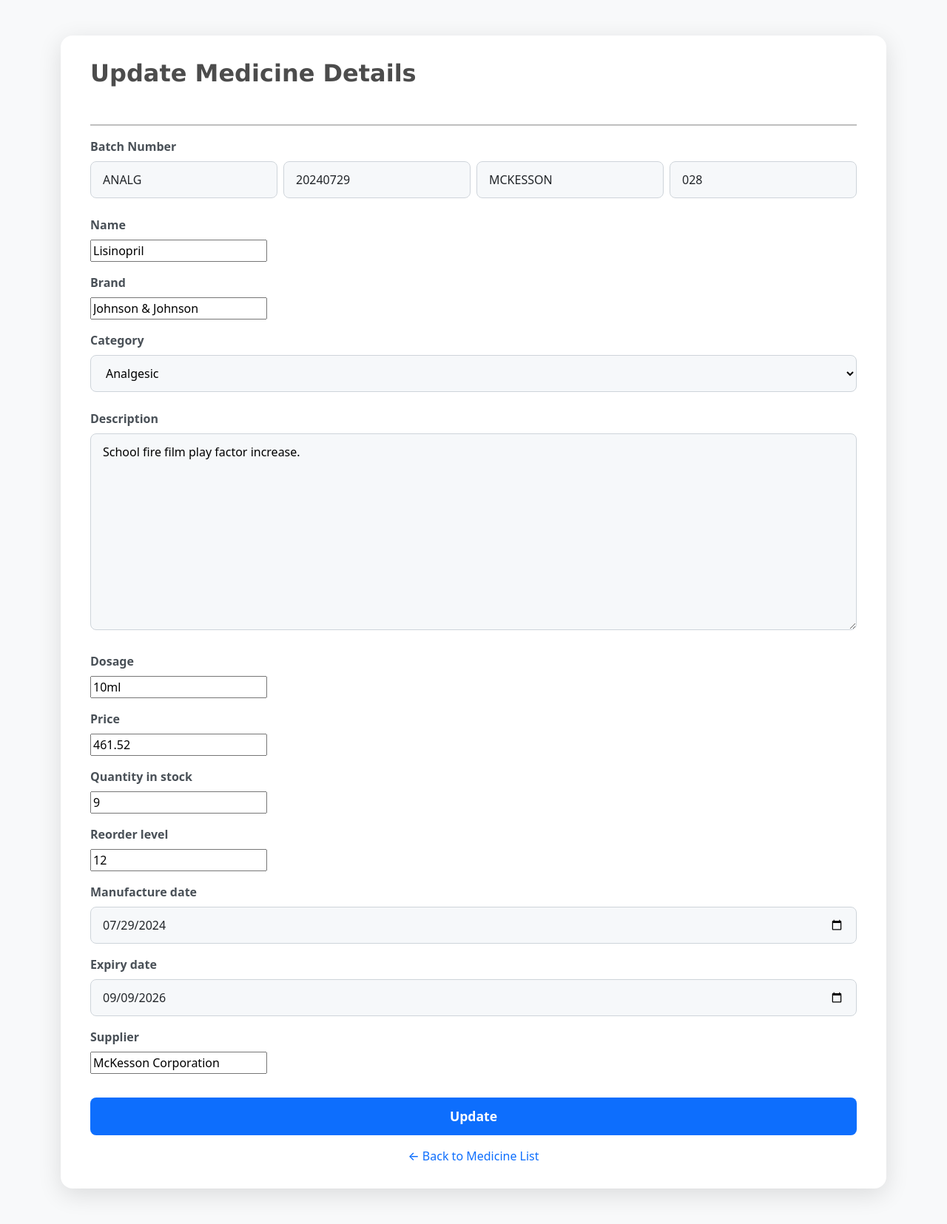
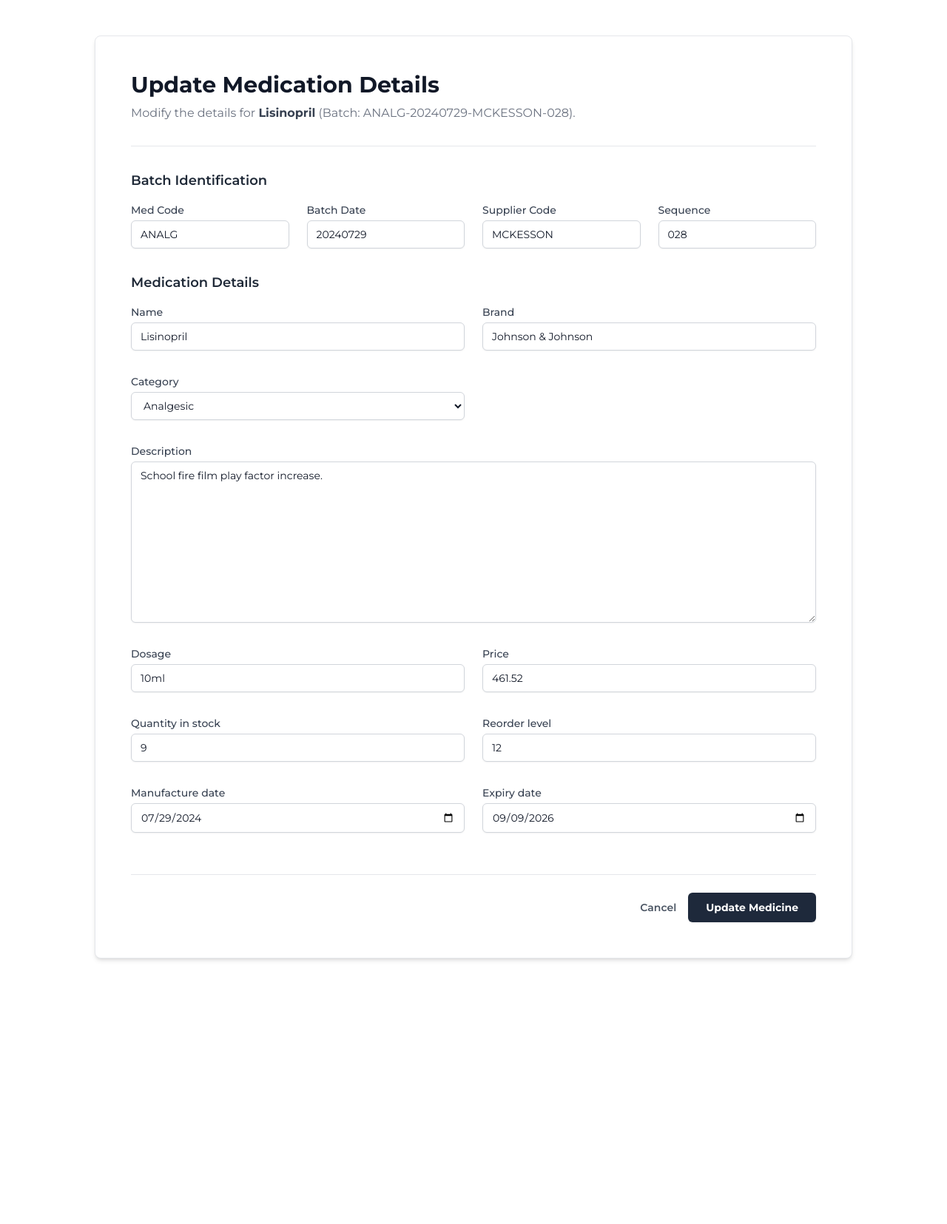
Before and after one commit to YOOSUF-HUB/Smart-Pharmacy-System, a Django app: page /update/234/ in a window 1280 px wide. Shown: the whole page at 74% size. After the commit the page ends 1299 px from the top, so only its background shows below. Run offline with Django 5.2, Linux system fonts and the light colour scheme; data comes from the database, SQL or seed files in the repository; both versions use the stored data as it was after the commit; some libraries are stand-ins or nearby versions.

Commit message:
Refactor medicine creation and update templates for improved styling and structure

```diff
--- a/templates/Medicine_inventory/update_medicine.html
+++ b/templates/Medicine_inventory/update_medicine.html
@@ -1,169 +1,144 @@
-{% extends 'base.html' %}
+{% extends 'Medicine_inventory/base.html' %}
 
-{% block title %}Update Medicine{% endblock title %}
+{% block title %}Update Medication Details{% endblock title %}
 
 {% block content %}
 <style>
-  body { background-color: #f8f9fa; }
-  .form-container {
-    /* max-width: 600px; */
-    margin: 3rem auto;
-    background: #fff;
-    padding: 2rem 2.5rem;
-    border-radius: 16px;
-    box-shadow: 0 8px 32px rgba(0,0,0,0.12);
+  /* Using a more formal, serif font for headings */
+  .font-formal-heading {
+    font-family: "Montserrat", sans-serif;
   }
-  h2 {
-    font-family: Verdana, Geneva, Tahoma, sans-serif;
-    text-align: left;
-    margin-bottom: 2rem;
-    color: #4c4c4c;
-    font-weight: 700;
-    margin-bottom: 50px;
+  /* Ensure date inputs show the placeholder text */
+  input[type="date"]:not(:valid):before {
+    content: attr(placeholder);
+    color: #9ca3af; /* gray-400 */
+  }
 
+  body{
+    font-family: "Montserrat", sans-serif;
   }
-  .form-label {
-    font-weight: 600;
-    color: #495057;
-    margin-bottom: 0.5rem;
-    display: block;
-  }
-  .form-control, select, textarea {
-    border-radius: 8px;
-    padding: 0.75rem 1rem;
-    font-size: 1rem;
-    border: 1px solid #ced4da;
-    width: 100%;
-    box-sizing: border-box;
-    margin-bottom: 0.5rem;
-    background-color: #f6f8fa;
-    transition: border-color 0.2s;
-  }
-  .form-control:focus, select:focus, textarea:focus {
-    border-color: #0d6efd;
-    outline: none;
-    background-color: #fff;
-  }
-  textarea {
-    min-height: 100px;
-    resize: vertical;
-  }
-  .btn-primary {
-    background-color: #0d6efd;
-    border: none;
-    font-weight: 600;
-    padding: 0.75rem 1rem;
-    font-size: 1.1rem;
-    border-radius: 8px;
-    width: 100%;
-    transition: background-color 0.3s ease;
-    color: #fff;
-    margin-top: 1rem;
-  }
-  .btn-primary:hover {
-    background-color: #0b5ed7;
-  }
-  .text-danger {
-    font-size: 0.95rem;
-    margin-top: 0.25rem;
-    color: #dc3545;
-  }
-  .form-text.text-muted {
-    font-size: 0.9rem;
-    color: #6c757d;
-  }
-  .back-link {
-    display: block;
-    margin-top: 1rem;
-    text-align: center;
-    color: #0d6efd;
-    text-decoration: none;
-    font-weight: 500;
-  }
-  .back-link:hover { text-decoration: underline; }
 </style>
 
-<div class="form-container">
-  <h2>Update Medicine Details</h2>
-  <hr style="border: none; height: 2px; background-color: #000000;">
+<div class="max-w-5xl mx-auto my-12">
+  <div class="bg-white p-8 md:p-12 rounded-lg shadow-md border border-gray-200">
+
+    <div class="mb-8">
+      <h2 class="font-formal-heading text-3xl font-bold text-gray-900">Update Medication Details</h2>
+      <p class="text-gray-500 mt-2">Modify the details for <strong class="text-gray-700">{{ form.instance.name }}</strong> (Batch: {{ form.instance.batch_number }}).</p>
+    </div>
+    <hr class="mb-8">
+
     <form method="POST" novalidate>
       {% csrf_token %}
-    <div class="mb-3">
-      <label class="form-label">Batch Number</label>
-      <div class="row g-2">
-        <div class="col">
+
+      <!-- Batch Number Information Section -->
+      <fieldset class="mb-8">
+        <legend class="text-lg font-semibold text-gray-800 mb-4">Batch Identification</legend>
+        <div class="grid grid-cols-1 md:grid-cols-4 gap-6">
+          <div>
+            <label for="{{ form.med_code.id_for_label }}" class="block text-sm font-medium text-gray-700 mb-1">Med Code</label>
             {{ form.med_code }}
+            {% for error in form.med_code.errors %}<p class="text-red-600 text-xs mt-1">{{ error }}</p>{% endfor %}
           </div>
-        <div class="col">
+          <div>
+            <label for="{{ form.batch_date.id_for_label }}" class="block text-sm font-medium text-gray-700 mb-1">Batch Date</label>
             {{ form.batch_date }}
+            {% for error in form.batch_date.errors %}<p class="text-red-600 text-xs mt-1">{{ error }}</p>{% endfor %}
           </div>
-        <div class="col">
+          <div>
+            <label for="{{ form.supplier_code.id_for_label }}" class="block text-sm font-medium text-gray-700 mb-1">Supplier Code</label>
             {{ form.supplier_code }}
+            {% for error in form.supplier_code.errors %}<p class="text-red-600 text-xs mt-1">{{ error }}</p>{% endfor %}
           </div>
-        <div class="col">
+          <div>
+            <label for="{{ form.seq.id_for_label }}" class="block text-sm font-medium text-gray-700 mb-1">Sequence</label>
             {{ form.seq }}
+            {% for error in form.seq.errors %}<p class="text-red-600 text-xs mt-1">{{ error }}</p>{% endfor %}
           </div>
         </div>
-    </div>
+      </fieldset>
+
+      <!-- General Medicine Details Section -->
+      <fieldset>
+        <legend class="text-lg font-semibold text-gray-800 mb-4">Medication Details</legend>
+        <div class="grid grid-cols-1 md:grid-cols-2 gap-x-6 gap-y-4">
           {% for field in form %}
             {% if field.name not in 'med_code batch_date supplier_code seq' %}
-        <div class="mb-3">
-          <label for="{{ field.id_for_label }}" class="form-label">{{ field.label }}</label>
+              <div class="mb-4 {% if field.name == 'description' %}md:col-span-2{% endif %}">
+                <label for="{{ field.id_for_label }}" class="block text-sm font-medium text-gray-700 mb-1">{{ field.label }}</label>
                 {{ field }}
                 {% if field.help_text %}
-            <small class="form-text text-muted">{{ field.help_text }}</small>
+                  <p class="text-gray-500 text-xs mt-1">{{ field.help_text }}</p>
                 {% endif %}
                 {% for error in field.errors %}
-            <div class="text-danger">{{ error }}</div>
+                  <p class="text-red-600 text-xs mt-1">{{ error }}</p>
                 {% endfor %}
               </div>
             {% endif %}
           {% endfor %}
-    <div class="mb-3">
-      <label for="{{ form.supplier.id_for_label }}" class="form-label">Supplier</label>
-      {{ form.supplier }}
-      {% for error in form.supplier.errors %}
-        <div class="text-danger">{{ error }}</div>
+        </div>
+      </fieldset>
+
+      <!-- Form Actions -->
+      <div class="mt-10 pt-6 border-t border-gray-200 flex items-center justify-end gap-4">
+        <a href="{% url 'medicine_table' %}" class="text-sm font-semibold text-gray-600 hover:text-gray-800 transition">Cancel</a>
+        <button type="submit" class="bg-slate-800 hover:bg-slate-900 text-white font-bold py-2.5 px-6 rounded-md text-sm transition shadow-sm">Update Medicine</button>
+      </div>
+
+      {% if form.non_field_errors %}
+        <div class="bg-red-50 border border-red-200 text-red-800 px-4 py-3 rounded-md mt-6" role="alert">
+          <strong class="font-bold">Error:</strong>
+          <ul class="list-disc list-inside mt-2 text-sm">
+            {% for error in form.non_field_errors %}
+              <li>{{ error }}</li>
             {% endfor %}
+          </ul>
         </div>
-    <button type="submit" class="btn btn-primary">Update</button>
-              {% if form.errors %}
-            <div class="text-danger">Please correct the errors below.</div>
-            {{ form.errors }}
       {% endif %}
     </form>
-  <a href="{% url 'medicine_table' %}" class="back-link">← Back to Medicine List</a>
+  </div>
 </div>
 
 <script>
   document.addEventListener('DOMContentLoaded', function() {
+    // Standardize form field styling
+    const fields = document.querySelectorAll('input[type="text"], input[type="number"], input[type="date"], select, textarea');
+    fields.forEach(field => {
+      field.classList.add(
+        'mt-1', 'block', 'w-full', 'px-3', 'py-2', 'bg-white',
+        'border', 'border-gray-300', 'rounded-md', 'shadow-sm',
+        'text-sm', 'placeholder-gray-400',
+        'focus:outline-none', 'focus:ring-1', 'focus:ring-slate-500', 'focus:border-slate-500'
+      );
+    });
+
+    // Auto-population logic
     const categoryField = document.getElementById("id_category");
     const medCodeField = document.getElementById("id_med_code");
     const manufactureDateField = document.getElementById("id_manufacture_date");
     const batchDateField = document.getElementById("id_batch_date");
 
-    // Auto-fill med_code
-    if (categoryField && medCodeField) {
-      categoryField.addEventListener('change', function() {
-        const selected = categoryField.options[categoryField.selectedIndex].text;
-        medCodeField.value = selected.substring(0, 5).toUpperCase();
-      });
-      if (categoryField.value) {
-        const selected = categoryField.options[categoryField.selectedIndex].text;
-        medCodeField.value = selected.substring(0, 5).toUpperCase();
+    function updateMedCode() {
+      if (categoryField && categoryField.value) {
+        const selectedOptionText = categoryField.options[categoryField.selectedIndex].text;
+        medCodeField.value = selectedOptionText.substring(0, 5).toUpperCase();
       }
     }
 
-    // Auto-fill batch_date from manufacture_date
-    if (manufactureDateField && batchDateField) {
-      manufactureDateField.addEventListener('change', function() {
-        if (manufactureDateField.value) {
+    function updateBatchDate() {
+      if (manufactureDateField && manufactureDateField.value) {
         batchDateField.value = manufactureDateField.value.replace(/-/g, '');
       }
-      });
-      if (manufactureDateField.value) {
-        batchDateField.value = manufactureDateField.value.replace(/-/g, '');
     }
+
+    if (categoryField && medCodeField) {
+      categoryField.addEventListener('change', updateMedCode);
+      // Do not auto-run on load for the update form to preserve existing data
+    }
+
+    if (manufactureDateField && batchDateField) {
+      manufactureDateField.addEventListener('change', updateBatchDate);
+      // Do not auto-run on load for the update form
     }
   });
 </script>
```
Also changed, not shown: templates/Medicine_inventory/create_medicine.html (+93 -127 lines), db.sqlite3. Lines whose indentation alone changed are shown as unchanged.
